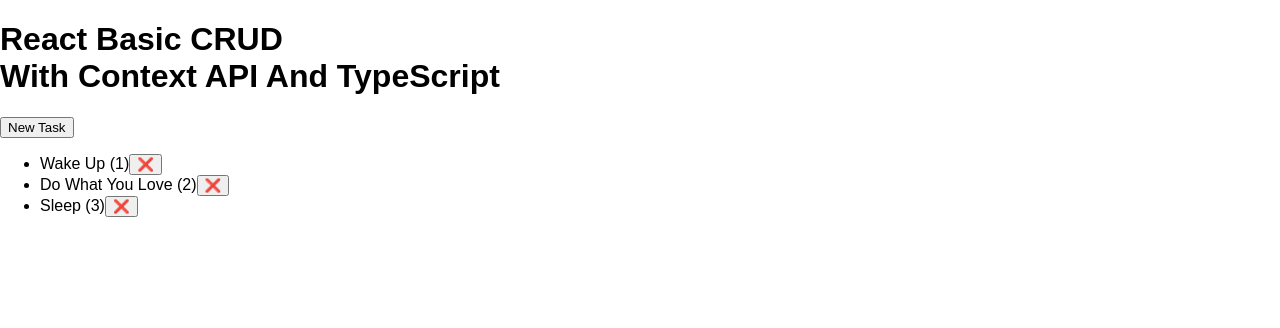
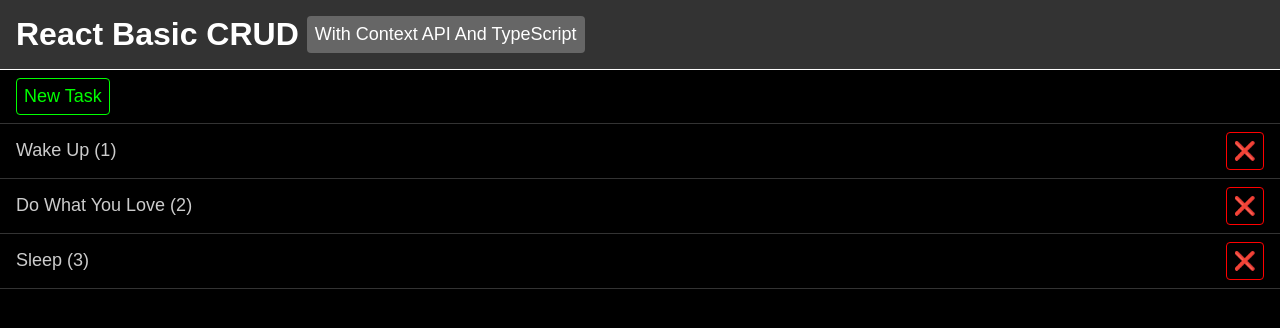
Before and after one commit to jpbarbosa/react-context-ts, a React (Create React App) app: page / in a window 1280 px wide. Shown: the top 328 px of the page. Built offline with nearby package versions, Linux system fonts and the light colour scheme.

Commit message:
Add basic CSS

```diff
--- a/src/styles/index.css
+++ b/src/styles/index.css
@@ -1,4 +1,138 @@
+* {
+  font-family: sans-serif;
+  box-sizing: border-box;
+}
+
 body {
   margin: 0;
-  font-family: sans-serif;
+  color: #fff;
+  background: #000;
+  font-size: 18px;
 }
+
+header {
+  display: flex;
+  align-items: center;
+  padding: 12px;
+  border-bottom: 1px solid #fff;
+  background: #333;
+}
+
+header h1 {
+  width: 100%;
+  display: flex;
+  margin: 0;
+  flex-wrap: wrap;
+  align-items: center;
+  white-space: nowrap;
+}
+
+header .title,
+header .subtitle {
+  margin: 4px;
+}
+
+header .title {
+  font-size: 32px;
+}
+
+header .subtitle {
+  font-size: 18px;
+  background: #666;
+  color: #fff;
+  border-radius: 4px;
+  padding: 8px;
+  font-weight: normal;
+}
+
+header .counter {
+  float: right;
+  background: #fff;
+  color: #333;
+  width: 40px;
+  height: 40px;
+  line-height: 40px;
+  border-radius: 20px;
+  text-align: center;
+}
+
+.loading,
+.error {
+  padding: 16px;
+}
+
+.error {
+  color: darkred;
+  background: lightcoral;
+}
+
+.list ul {
+  list-style-type: none;
+  margin: 0;
+  padding: 0;
+  border-top: 1px solid #333;
+}
+
+.list li {
+  border-bottom: 1px solid #333;
+}
+
+.list li span {
+  width: 100%;
+  color: #ccc;
+  padding: 16px;
+  display: inline-block;
+  cursor: pointer;
+}
+
+.list li:hover {
+  background: #222;
+}
+
+.list li .item,
+form {
+  display: flex;
+}
+
+input[type='text'],
+input[type='submit'],
+button,
+a.button {
+  font-size: 18px;
+  color: #fff;
+  background: transparent;
+  border-radius: 4px;
+  border: 1px solid #666;
+  margin: 8px 16px;
+  padding: 7px;
+  -webkit-appearance: none;
+}
+
+input[type='text'] {
+  width: 100%;
+  border: 1px solid #333;
+  margin-left: 8px;
+  margin-right: -8px;
+}
+
+input[type='text']::placeholder {
+  color: #666;
+  font-style: italic;
+}
+
+button,
+a.button {
+  border-color: #999;
+}
+
+input[type='submit'],
+button.bt-new {
+  color: #0f0;
+  border-color: #0f0;
+}
+
+button.bt-remove {
+  color: #f00;
+  border-color: #f00;
+  float: right;
+}
```
